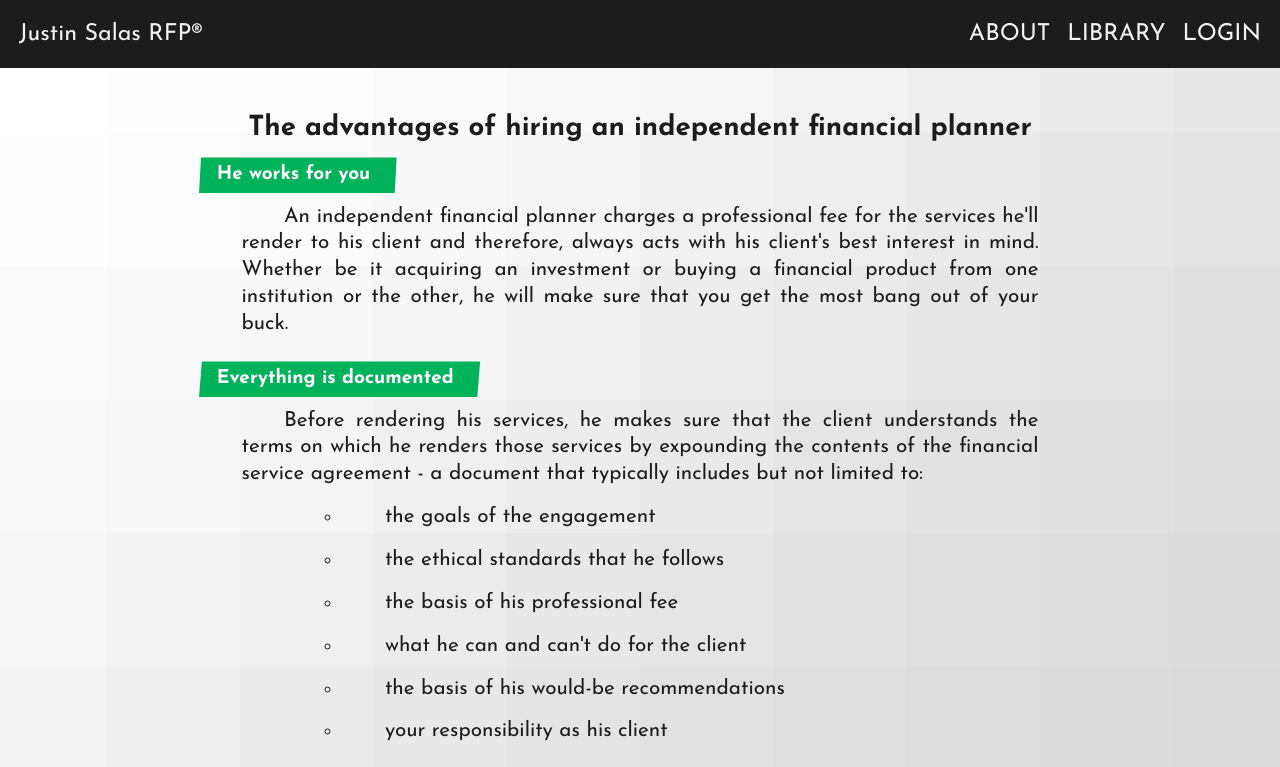
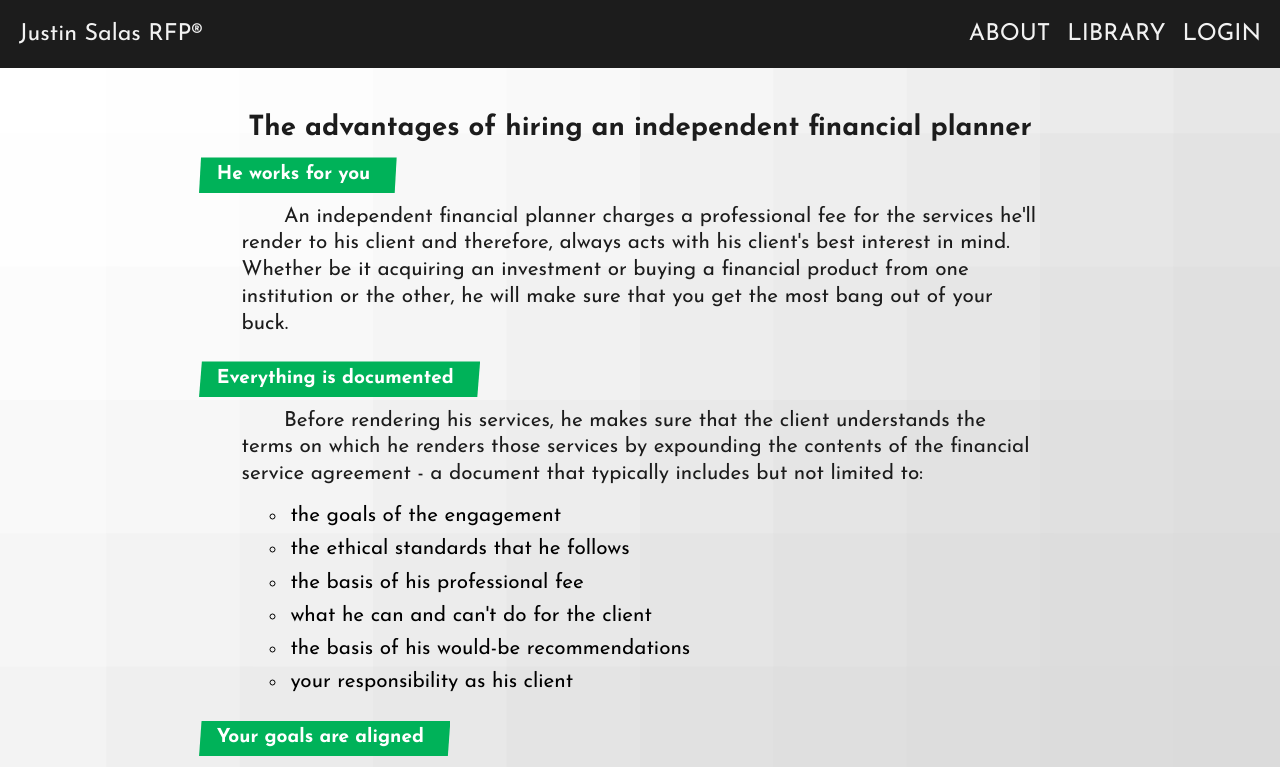
Before and after one commit to justinsalasdev/blog, a Next.js app: page /articles/independent in a window 1280 px wide. Shown: the top 767 px of the page. Built offline with nearby package versions, Linux system fonts and the light colour scheme; no server answers.

Commit message:
changed article list style

```diff
--- a/components/Articles/articleStyles.js
+++ b/components/Articles/articleStyles.js
@@ -42,8 +42,8 @@ const Heading = styled.h2`
 
 const Paragraph = styled.p`
 	text-indent: 4rem;
-	text-align: justify;
-	margin-bottom: 2.2rem;
+	/* text-align: justify; */
+	margin-bottom: ${props => (props.withList ? "1.1rem" : "2.2rem")};
 	padding: 0 4rem 0 4rem;
 	color: var(--black);
 	/* font-size: 1.8rem; */
@@ -62,17 +62,14 @@ const Point = styled.li`
 `
 
 const List = styled.ul`
-	/* background: red; */
-	padding: 0 8rem 0 8rem;
-	@media screen and (max-width: 30.4em) {
-		padding: 0 2rem 0 2rem;
-	}
-	margin-bottom: 1.9rem;
+	margin-left: 10%;
+	margin-bottom: 2rem;
 `
 const Item = styled.li`
 	list-style: circle;
+	padding: 0.3rem;
 	/* background: blue; */
-	margin: 1.5rem;
+	/* margin: rem; */
 `
 const Key = styled.span`
 	color: var(--green);
--- a/pages/articles/independent.js
+++ b/pages/articles/independent.js
@@ -59,11 +59,13 @@ export default function Benefits_() {
 						</Point>
 						<Point>
 							<Heading>Everything is documented</Heading>
-							<Paragraph>
+
+							<Paragraph withList>
 								Before rendering his services, he makes sure that the client
 								understands the terms on which he renders those services by
 								expounding the contents of the financial service agreement - a
 								document that typically includes but not limited to:
+							</Paragraph>
 							<List>
 								<Item>the goals of the engagement</Item>
 								<Item>the ethical standards that he follows</Item>
@@ -72,8 +74,8 @@ export default function Benefits_() {
 								<Item>the basis of his would-be recommendations</Item>
 								<Item>your responsibility as his client</Item>
 							</List>
-							</Paragraph>
 						</Point>
+
 						<Point>
 							<Heading>Your goals are aligned</Heading>
 							<Paragraph>
```
Lines whose indentation alone changed are shown as unchanged.
